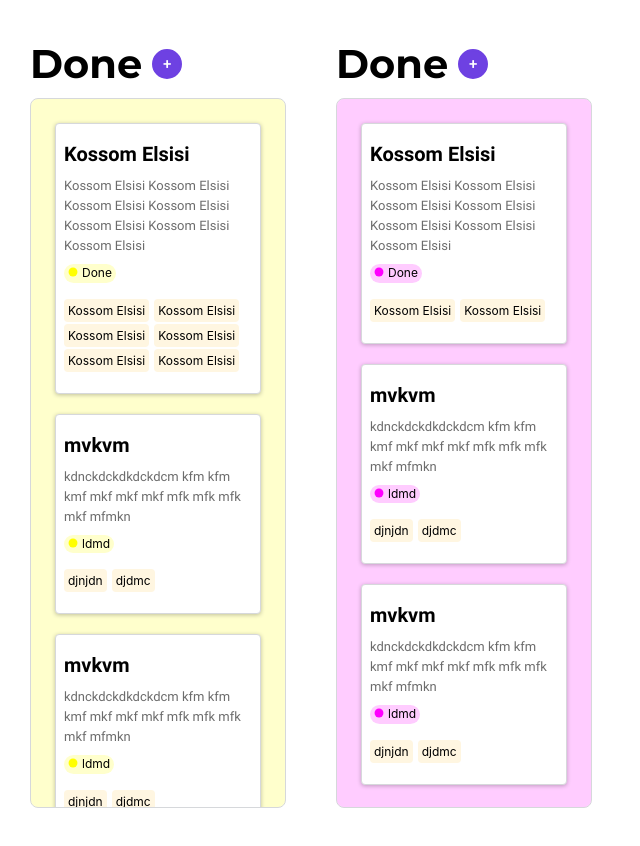
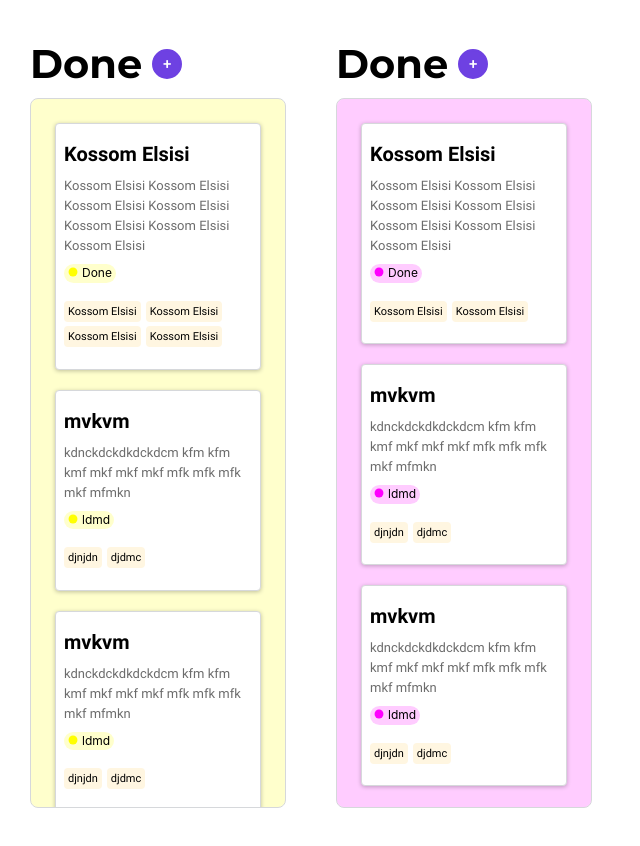
Before and after one commit to DaryaVin/AA_HW3, a React (Create React App) app: page / in a window 1280 px wide. Shown: the top 846 px of the page, without its empty margins (0-640 px from the left). Built offline with nearby package versions, Linux system fonts and the light colour scheme.

Commit message:
i added functions like props

```diff
--- a/src/App/UI/App.tsx
+++ b/src/App/UI/App.tsx
@@ -6,14 +6,34 @@ import TaskCard from "../../Entities/Task/Model/Ui/TaskCard/ui";
 function App() {
   return (
     <div className="App">
-      <ColumnCard color={{ r: 255, g: 255, b: 0 }} name={"Done"} position={1} id={"dnckdmnc"}>
+      <ColumnCard
+        color={{ r: 255, g: 255, b: 0 }}
+        name={"Done"}
+        position={1}
+        id={"dnckdmnc"}
+        editFun={() => {
+          console.log("Kossom Elsisi col")
+        }}
+        deleteFun={() => {
+          console.log("Kossom Elsisi col 2")
+        }}
+        addFun={() => {
+          console.log("KOSSOM ELSISI")
+        }}
+        >
         <TaskCard
           status={"Done"}
           color={{ r: 255, g: 0, b: 255 }}
           name="Kossom Elsisi"
-          tag={["Kossom Elsisi", "Kossom Elsisi", "Kossom Elsisi","Kossom Elsisi","Kossom Elsisi","Kossom Elsisi",]}
+          tag={["Kossom Elsisi", "Kossom Elsisi", "Kossom Elsisi","Kossom Elsisi",]}
           id={"1"}
           description="Kossom Elsisi Kossom Elsisi Kossom Elsisi Kossom Elsisi Kossom Elsisi Kossom Elsisi Kossom Elsisi "
+          deleteFun={()=> {
+            console.log("Kossom Elsisi");
+          }}
+          editFun={() => {
+            console.log("Kossom Elsisi 2")
+          }}
           />
         <TaskCard
           status={"ldmd"}
@@ -22,6 +42,12 @@ function App() {
           tag={["djnjdn", "djdmc"]}
           id={"2"}
           description="kdnckdckdkdckdcm kfm kfm kmf mkf mkf mkf mfk mfk mfk mkf mfmkn "
+          deleteFun={()=> {
+            console.log("Kossom Elsisi");
+          }}
+          editFun={() => {
+            console.log("Kossom Elsisi 2")
+          }}
           />
         <TaskCard
           status={"ldmd"}
@@ -30,10 +56,30 @@ function App() {
           tag={["djnjdn", "djdmc"]}
           id={"3"}
           description="kdnckdckdkdckdcm kfm kfm kmf mkf mkf mkf mfk mfk mfk mkf mfmkn "
+          deleteFun={()=> {
+            console.log("Kossom Elsisi");
+          }}
+          editFun={() => {
+            console.log("Kossom Elsisi 2")
+          }}
           />
       </ColumnCard>
 
-      <ColumnCard color={{ r: 255, g: 0, b: 255 }} name={"Done"} position={2} id={"two"}>
+      <ColumnCard
+      color={{ r: 255, g: 0, b: 255 }}
+      name={"Done"}
+      position={2}
+      id={"two"}
+      editFun={() => {
+        console.log("Kossom Elsisi col")
+      }}
+      deleteFun={() => {
+        console.log("Kossom Elsisi col 2")
+      }}
+      addFun={() => {
+        console.log("KOSSOM ELSISI")
+      }}
+      >
         <TaskCard
           status={"Done"}
           color={{ r: 255, g: 0, b: 255 }}
@@ -41,6 +87,12 @@ function App() {
           tag={["Kossom Elsisi", "Kossom Elsisi"]}
           id={"dkcmckd"}
           description="Kossom Elsisi Kossom Elsisi Kossom Elsisi Kossom Elsisi Kossom Elsisi Kossom Elsisi Kossom Elsisi "
+          deleteFun={()=> {
+            console.log("Kossom Elsisi");
+          }}
+          editFun={() => {
+            console.log("Kossom Elsisi 2")
+          }}
           />
         <TaskCard
           status={"ldmd"}
@@ -49,6 +101,12 @@ function App() {
           tag={["djnjdn", "djdmc"]}
           id={"dkcmckd"}
           description="kdnckdckdkdckdcm kfm kfm kmf mkf mkf mkf mfk mfk mfk mkf mfmkn "
+          deleteFun={()=> {
+            console.log("Kossom Elsisi");
+          }}
+          editFun={() => {
+            console.log("Kossom Elsisi 2")
+          }}
           />
         <TaskCard
           status={"ldmd"}
@@ -57,6 +115,12 @@ function App() {
           tag={["djnjdn", "djdmc"]}
           id={"dkcmckd"}
           description="kdnckdckdkdckdcm kfm kfm kmf mkf mkf mkf mfk mfk mfk mkf mfmkn "
+          deleteFun={()=> {
+            console.log("Kossom Elsisi");
+          }}
+          editFun={() => {
+            console.log("Kossom Elsisi 2")
+          }}
           />
       </ColumnCard>
     </div>
--- a/src/Entities/Column/UI/ColumnCard/style.scss
+++ b/src/Entities/Column/UI/ColumnCard/style.scss
@@ -33,6 +33,12 @@
                 &.x-icon{
                     transform: rotate(45deg);
                 }
+                &:hover:not(:disabled) {
+                    background-color: white;
+                }
+                &:active:not(:disabled) {
+                    background-color: white;
+                }
             }
         }
     }
--- a/src/Entities/Column/UI/ColumnCard/ui.tsx
+++ b/src/Entities/Column/UI/ColumnCard/ui.tsx
@@ -5,32 +5,45 @@ import { Button } from "../../../../Shared";
 
 
 interface ColumnCardProps extends ColumnItem {
+    editFun: () => void;
+    deleteFun: () => void;
+    addFun: () => void;
     children: JSX.Element[];
 }
 type CustomCSSProperties = {
     '--scrollbar-color': string;
 };
 
-function ColumnCard({ children, color, name , id , position}: ColumnCardProps) {
+function ColumnCard({ children, color, name , id , position, editFun, deleteFun, addFun}: ColumnCardProps) {
 
     const customCSSProperties: CustomCSSProperties = {
         '--scrollbar-color': `rgb(${color.r}, ${color.g}, ${color.b}, 70%)`,
     };
+    const editColumn = () => {
+        editFun()
+    }
 
+    const deleteColumn = () => {
+        deleteFun()
+    }
+
+    const addTask = () => {
+        addFun()
+    }
     return (
         <div className="column" id={id} style={customCSSProperties as React.CSSProperties}  >
             <div className="head">
                 <div className="head-title">
                     <h3>{name}</h3>
-                    <Button label="+" className="add-task"/>
+                    <Button onClick={addTask} label="+" className="add-task"/>
                 </div>
                 <div className="edit-del">
-                    <Button className="edit-icon" label={
+                    <Button onClick={editColumn} className="edit-icon" label={
                         <svg width="13" height="14" viewBox="0 0 13 14" fill="none" xmlns="http://www.w3.org/2000/svg">
                             <path d="M10.1614 0.984375C9.63789 0.984375 9.11484 1.18716 8.70825 1.59375L0.911377 9.39062L0.802002 9.5L0.770752 9.65625L0.223877 12.4062L0.067627 13.1406L0.802002 12.9844L3.552 12.4375L3.70825 12.4062L3.81763 12.2969L11.6145 4.5C12.4277 3.68682 12.4277 2.40693 11.6145 1.59375C11.2079 1.18716 10.6849 0.984375 10.1614 0.984375ZM10.1614 1.9375C10.4129 1.9375 10.668 2.05346 10.9114 2.29688C11.3982 2.7837 11.3982 3.31005 10.9114 3.79688L10.552 4.14062L9.06763 2.65625L9.41138 2.29688C9.65479 2.05346 9.90986 1.9375 10.1614 1.9375ZM8.3645 3.35938L9.84888 4.84375L3.802 10.8906C3.47482 10.2503 2.95792 9.73343 2.31763 9.40625L8.3645 3.35938ZM1.677 10.2188C2.27654 10.4617 2.74656 10.9317 2.9895 11.5312L1.34888 11.8594L1.677 10.2188Z" fill="#6C6C6C"/>
                         </svg>
                     }/>
-                    <Button className="x-icon" label={
+                    <Button onClick={deleteColumn} className="x-icon" label={
                         <svg  width="10" height="10" viewBox="0 0 10 10" fill="none" xmlns="http://www.w3.org/2000/svg">
                             <path d="M9.1145 4.375H5.83325V1.09375C5.83325 0.75 5.552 0.46875 5.20825 0.46875C4.8645 0.46875 4.58325 0.75 4.58325 1.09375V4.375H1.302C0.958252 4.375 0.677002 4.65625 0.677002 5C0.677002 5.34375 0.958252 5.625 1.302 5.625H4.58325V8.90625C4.58325 9.25 4.8645 9.53125 5.20825 9.53125C5.552 9.53125 5.83325 9.25 5.83325 8.90625V5.625H9.1145C9.45825 5.625 9.7395 5.34375 9.7395 5C9.7395 4.65625 9.45825 4.375 9.1145 4.375Z" fill="#6C6C6C"/>
                         </svg>
--- a/src/Entities/Task/Model/Ui/TaskCard/style.scss
+++ b/src/Entities/Task/Model/Ui/TaskCard/style.scss
@@ -24,6 +24,12 @@
                 &.x-icon{
                     transform: rotate(45deg);
                 }
+                &:hover:not(:disabled) {
+                    background-color: white;
+                }
+                &:active:not(:disabled) {
+                    background-color: white;
+                }
             }
         }
     }
@@ -40,7 +46,7 @@
         @include paragraph3;
         color: #6C6C6C;
     }
-    #status{
+    .status{
         margin-bottom: 8px;
     }
     .tags{
--- a/src/Entities/Task/Model/Ui/TaskCard/ui.tsx
+++ b/src/Entities/Task/Model/Ui/TaskCard/ui.tsx
@@ -6,7 +6,8 @@ import { TaskItem } from "../../type";
 import { Button } from "../../../../../Shared";
 
 interface Props extends TaskItem {
-
+  deleteFun: () => void;
+  editFun: () => void;
   color: {
     r: number;
     g: number;
@@ -14,25 +15,29 @@ interface Props extends TaskItem {
   };
 }
 
-const TaskCard = ({ name,id, description, status, tag, color }: Props) => {
+const TaskCard = ({ name,id, description, status, tag, color, deleteFun, editFun }: Props) => {
   // const parent = useRef<HTMLDivElement>(null);
-  const [isDeleted, setIsDeleted] = useState(false);
+  // const [isDeleted, setIsDeleted] = useState(false);
 
   const deleteCard = () => {
     // parent.current?.remove();
-    setIsDeleted(true);
+    // setIsDeleted(true);
+    deleteFun();
+  }
+  const editCard = () => {
+    editFun();
   }
 
-  if (isDeleted) {
-    return null;
-  }
+  // if (isDeleted) {
+  //   return null;
+  // }
 
   return (
     <div className="card" id={id}>
       <div className="header">
         <h5 className="title">{name}</h5>
         <div className="edit-del">
-          <Button className="edit-icon" label={
+          <Button onClick={editCard} className="edit-icon" label={
               <svg width="13" height="14" viewBox="0 0 13 14" fill="none" xmlns="http://www.w3.org/2000/svg">
                   <path d="M10.1614 0.984375C9.63789 0.984375 9.11484 1.18716 8.70825 1.59375L0.911377 9.39062L0.802002 9.5L0.770752 9.65625L0.223877 12.4062L0.067627 13.1406L0.802002 12.9844L3.552 12.4375L3.70825 12.4062L3.81763 12.2969L11.6145 4.5C12.4277 3.68682 12.4277 2.40693 11.6145 1.59375C11.2079 1.18716 10.6849 0.984375 10.1614 0.984375ZM10.1614 1.9375C10.4129 1.9375 10.668 2.05346 10.9114 2.29688C11.3982 2.7837 11.3982 3.31005 10.9114 3.79688L10.552 4.14062L9.06763 2.65625L9.41138 2.29688C9.65479 2.05346 9.90986 1.9375 10.1614 1.9375ZM8.3645 3.35938L9.84888 4.84375L3.802 10.8906C3.47482 10.2503 2.95792 9.73343 2.31763 9.40625L8.3645 3.35938ZM1.677 10.2188C2.27654 10.4617 2.74656 10.9317 2.9895 11.5312L1.34888 11.8594L1.677 10.2188Z" fill="#6C6C6C"/>
               </svg>
--- a/src/Shared/UI/Status/status.tsx
+++ b/src/Shared/UI/Status/status.tsx
@@ -13,6 +13,7 @@ interface Props {
 const Status = ({ color, statusTask } : Props) => {
   return (
     <span
+      className="status"
       id="status"
       style={{
         backgroundColor: `rgb(${color.r}, ${color.g}, ${color.b}, 20%)`
--- a/src/Shared/UI/Status/style.scss
+++ b/src/Shared/UI/Status/style.scss
@@ -1,4 +1,4 @@
-#status{
+.status{
     padding: 2px 4px 2px 4px;
     border-radius: 100px;
     display: block;
--- a/src/Shared/UI/Tag/style.scss
+++ b/src/Shared/UI/Tag/style.scss
@@ -1,6 +1,6 @@
 .my-tag{
-    font-family: Inter;
-    font-size: 12px;
+    font-family: Roboto;
+    font-size: 11px;
     font-weight: 400;
     line-height: 14.52px;
     background-color: #FFF6E1;
```
Lines whose indentation alone changed are shown as unchanged.
